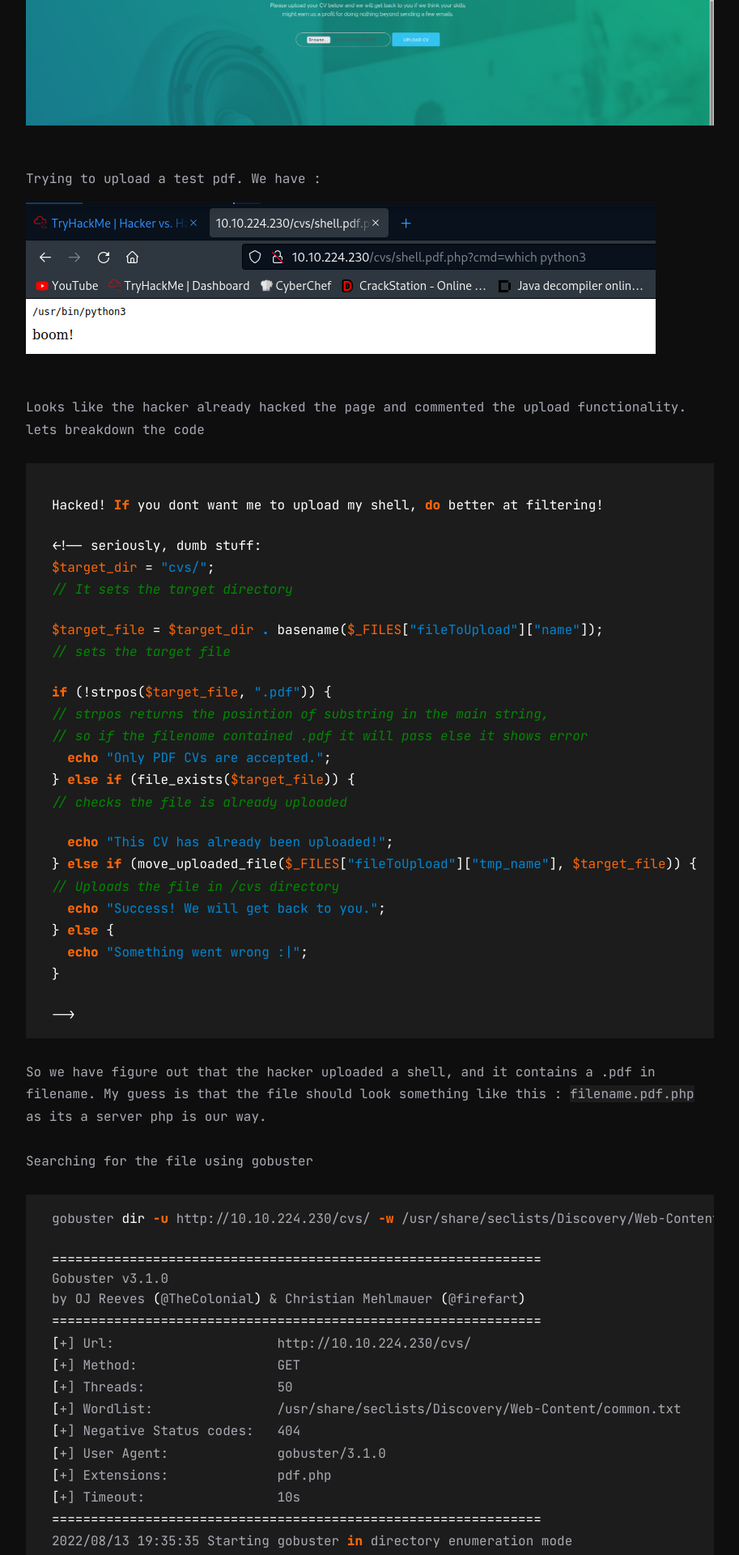
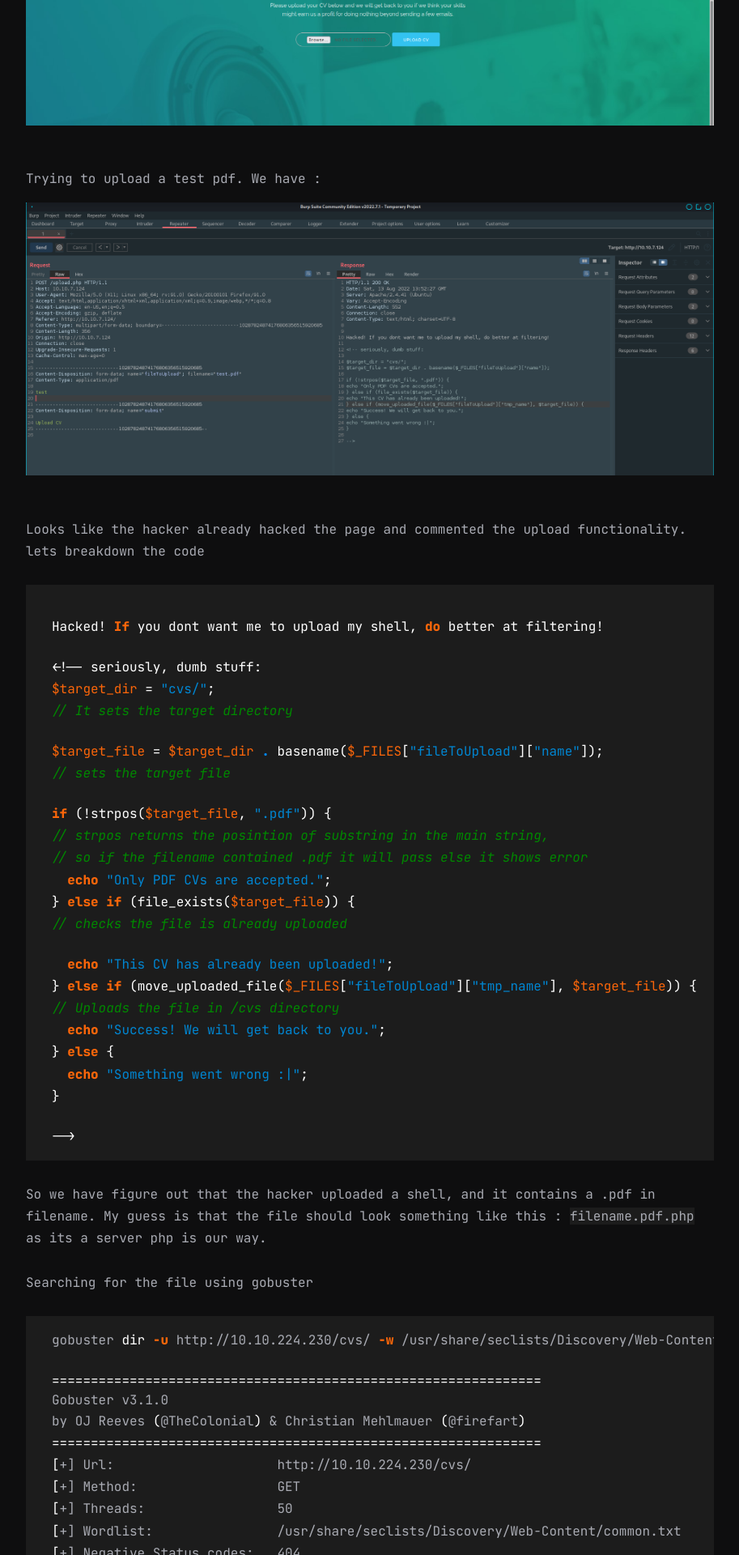
Before and after one commit to VOiD-Ayush/The_Awesome_Blog, a Jekyll site: the page built from all_collections/_posts/2022-08-13-Hacker-Vs-Hacker.md, in a window 1280 px wide. Shown: the part 2558-4478 px from the top of the page at 81% size, without its empty margins (183-1096 px from the left). Built offline with Jekyll 4.4.1, drawn with Linux system fonts in a browser that asks for light colours.

Commit message:
Update 2022-08-13-Hacker-Vs-Hacker.md

```diff
--- a/all_collections/_posts/2022-08-13-Hacker-Vs-Hacker.md
+++ b/all_collections/_posts/2022-08-13-Hacker-Vs-Hacker.md
@@ -67,7 +67,7 @@ Scrolling down we get a CV upload functionality.
 
 Trying to upload a test pdf.
 We have :
-![hvh1.png]({{site.baseurl}}/all_collections/images/hacker_vs_hacker/hvh3.png)
+![hvh1.png]({{site.baseurl}}/all_collections/images/hacker_vs_hacker/hvh1.png)
 
 Looks like the hacker already hacked the page and commented the upload functionality.
 lets breakdown the code
```
